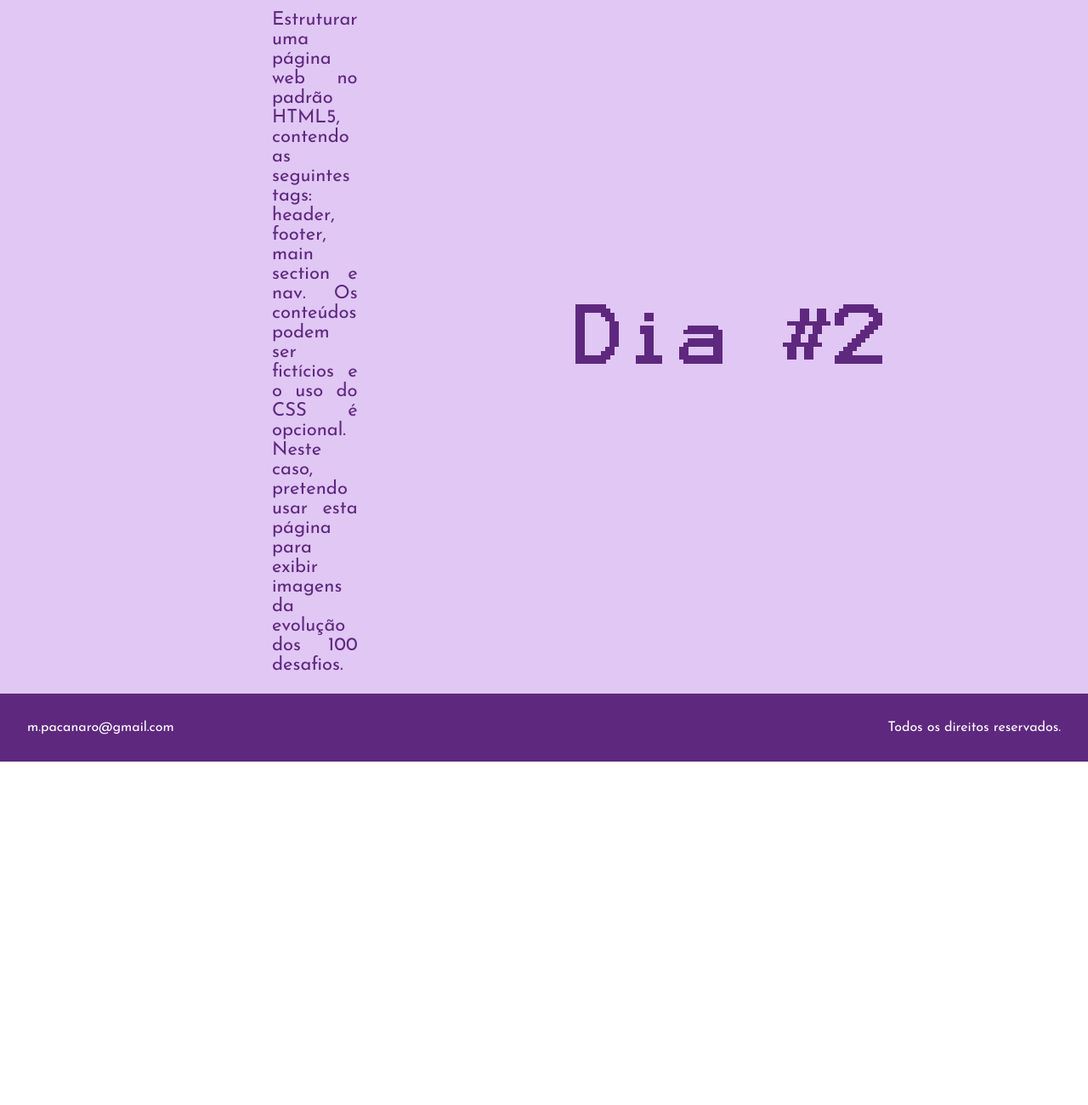
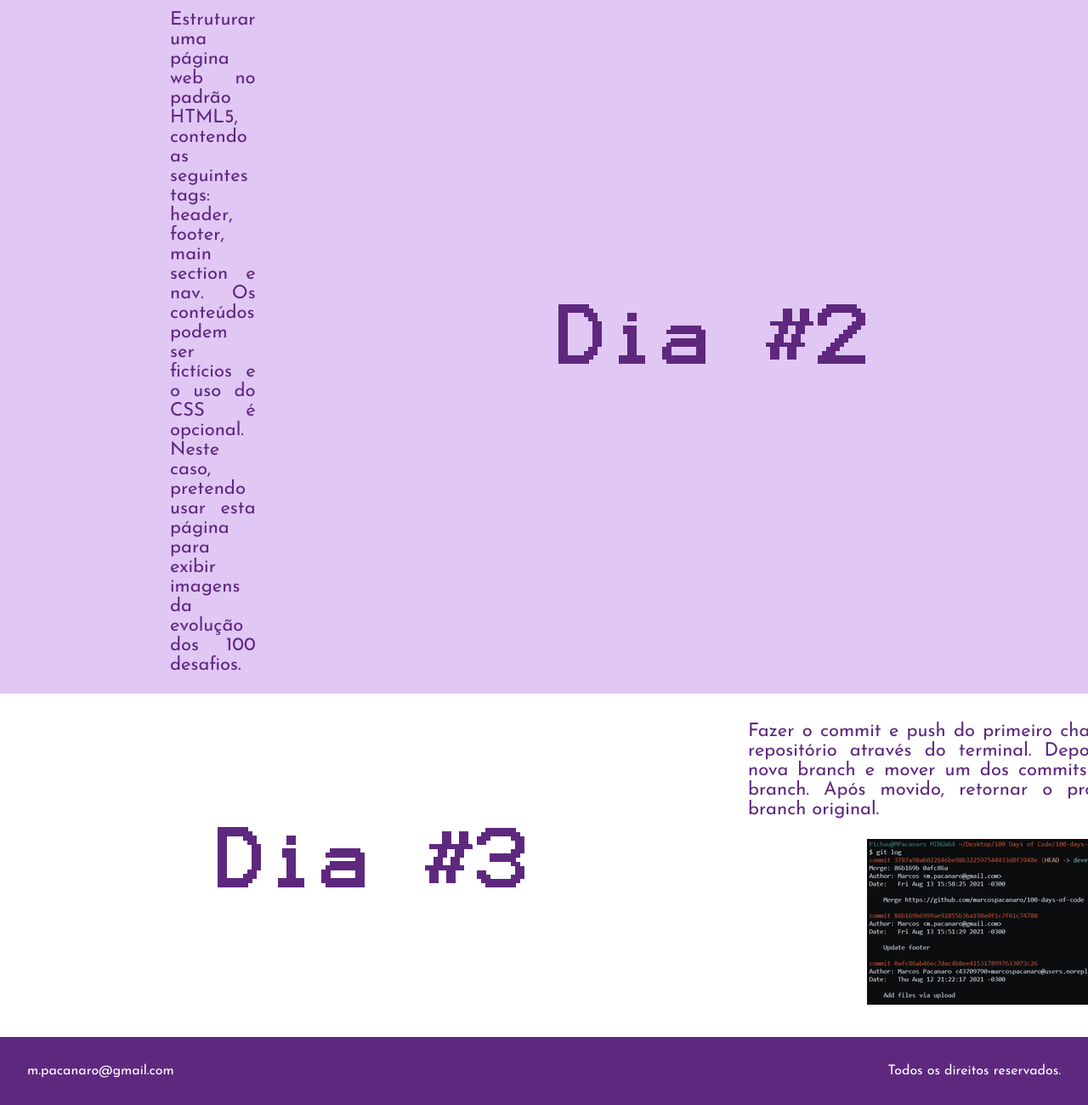
Before and after one commit to marcospacanaro/100-days-of-code, a plain HTML site: page index.html in a window 1280 px wide. Shown: the part 1378-2678 px from the top of the page at 85% size. Before the commit the page ends 2274 px from the top, so only its background shows below. Drawn offline with Linux system fonts and the light colour scheme.

Commit message:
Update section Day 3

```diff
--- a/index.html
+++ b/index.html
@@ -53,6 +53,7 @@
     </header>
 
     <section class="dia-impar">
+        <!--DAY ONE-->
 
         <div class="dia-impar-img">
             <img src="./assets/imgs/dia/dia1.png" alt="dia-1">
@@ -70,6 +71,7 @@
     </section>
 
     <section class="dia-par">
+        <!--DAY TWO-->
 
         <div>
             <p class="dia-par-p">
@@ -88,6 +90,27 @@
 
     </section>
 
+    <section class="dia-impar">
+        <!--DAY THREE-->
+
+        <div class="dia-impar-img">
+            <img src="./assets/imgs/dia/dia3.png" alt="dia-1">
+        </div>
+
+        <div>
+            <p class="dia-impar-p">
+                Fazer o commit e push do primeiro challenge para o repositório através do terminal. Depois, criar uma nova branch e mover um dos commits para a nova branch. Após movido, retornar o projeto para a branch original.
+                <br>
+                <br>
+                <img src="./assets/imgs/dia/challenges/dia3-challenge.png" alt="">
+            </p>
+        </div>
+    </section>
+
+
+
+
+
     <footer id="footer">
 
         <div>
--- a/style.css
+++ b/style.css
@@ -113,12 +113,17 @@ body {
     padding-right: 15rem;
 }
 
+.dia-par-img img {
+    padding-right: 100px;
+}
+
 .dia-par-p {
     font-family: 'Josefin Sans', sans-serif;
     color: #5F287F;
     font-size: 22px;
 
-    padding-left: 20rem;
+    padding-left: 200px;
+    padding-right: 100px;
     text-align: justify;
 }
 
```
Also changed, not shown: assets/imgs/dia/challenges/dia3-challenge.png (added), assets/imgs/dia/dia3.png (added).
